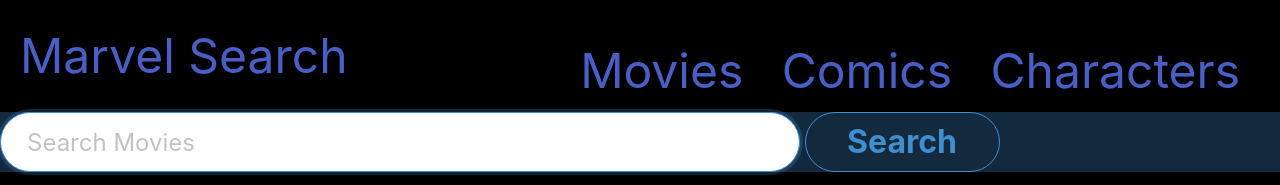
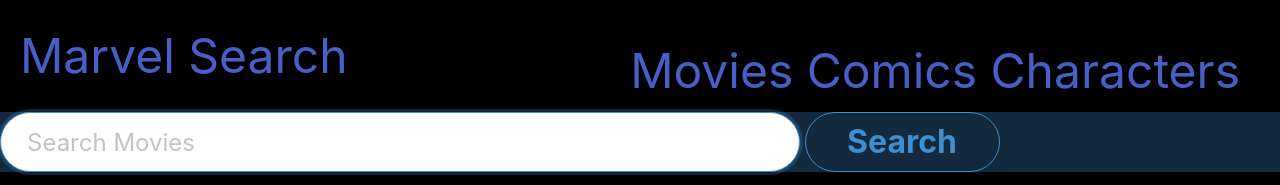
Before and after one commit to Luan-Pham/Marvel-Project, a plain HTML site: page movies.html in a window 1280 px wide. Shown: the top 185 px of the page. Drawn offline with nearby package versions, Linux system fonts and the light colour scheme.

Commit message:
resized nav bar

```diff
--- a/movies.html
+++ b/movies.html
@@ -14,17 +14,11 @@
   <header>
     <h1><a href="./index.html">Marvel Search</a></h1>
       <nav>
-        <ul class="is-size-1">
-              <li>
-                  <a href="./movies.html">Movies</a>
-              </li>
-              <li>
-                  <a href="./comics.html">Comics</a>
-              </li>
-              <li>
-                  <a href="./characters.html">Characters</a>
-              </li>
-          </ul>
+        <div class="is-size-1">
+          <h1> <a href="./movies.html">Movies</a> </h1>
+          <h1> <a href="./comics.html">Comics</a> </h1>
+          <h1> <a href="./characters.html">Characters</a> </h1>
+      </div>
       </nav>
   </header>
 
```
Also changed, not shown: characters.html (+5 -11 lines), comics.html (+5 -5 lines).
